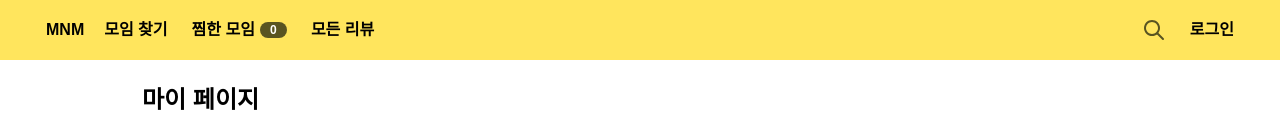
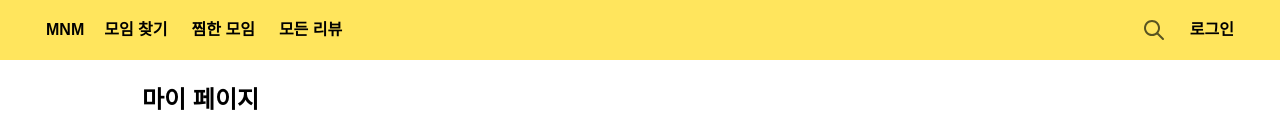
Before and after one commit to FESI5-team9/Frountend, a Next.js app: page /mypage in a window 1280 px wide. Shown: the top 135 px of the page. Built offline with nearby package versions, Linux system fonts and the light colour scheme; no server answers; a web font is replaced by a local one.

Commit message:
MNM-103-feat: 찜한 모임 없는 경우 조건부 렌더링 추가

```diff
--- a/src/components/Gnb.tsx
+++ b/src/components/Gnb.tsx
@@ -50,9 +50,11 @@ export default function Gnb() {
                 >
                   찜한 모임
                 </Link>
-                <span className="flex h-4 w-[27px] items-center justify-center rounded-3xl bg-[#595421] text-xs text-white">
-                  {favoriteGatheringCount}
-                </span>
+                {favoriteGatheringCount > 0 && (
+                  <span className="flex h-4 w-[27px] items-center justify-center rounded-3xl bg-[#595421] text-xs text-white">
+                    {favoriteGatheringCount}
+                  </span>
+                )}
               </span>
               <Link href={"/reviews"} className="hover:text-white" aria-label="모든 리뷰">
                 모든 리뷰
```
